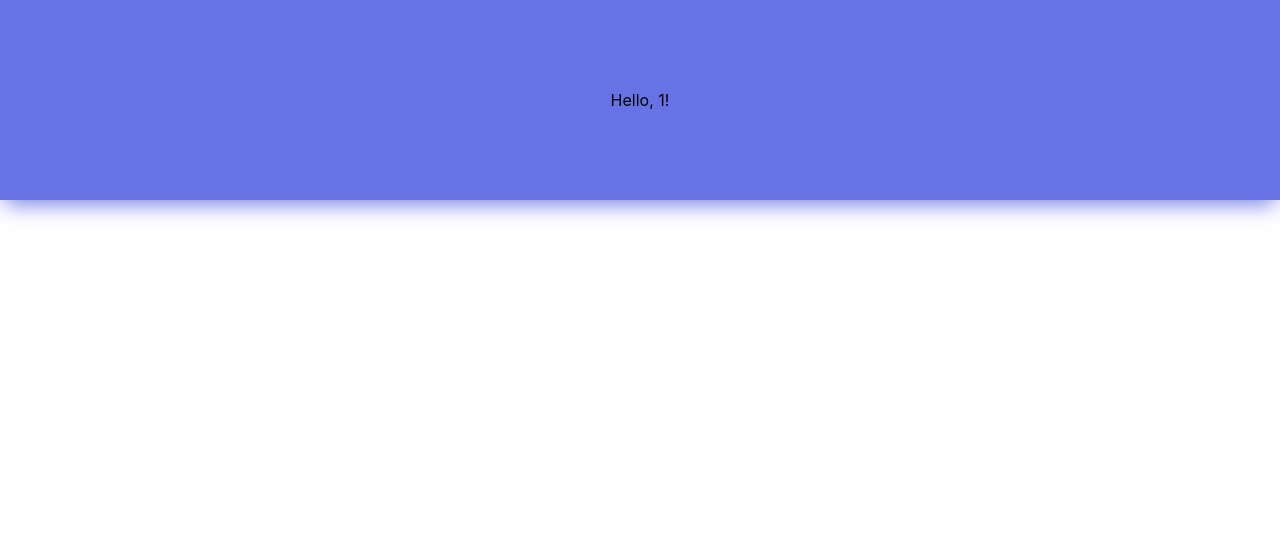
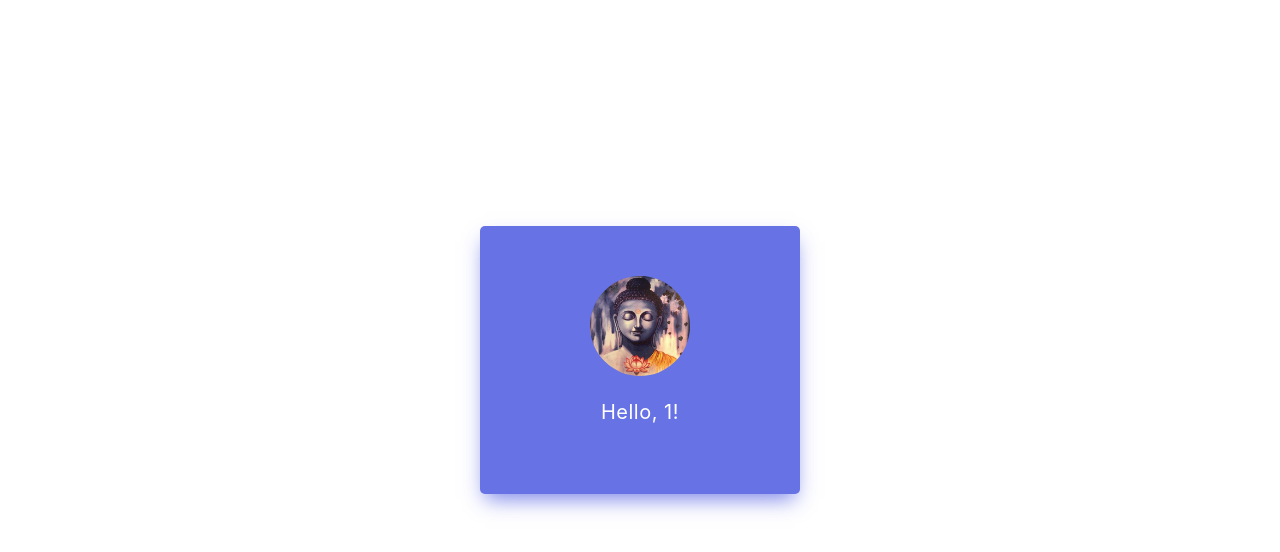
Before and after one commit to akashbdj/greet, a React app: page /1 in a window 1280 px wide. Built offline with nearby package versions, Linux system fonts and the light colour scheme.

Commit message:
add support for image, profile page done

```diff
--- a/src/style/main.css
+++ b/assets/styles/main.css
@@ -51,7 +51,7 @@ input::placeholder {
     width: 25%;
     background: #fff;
     border-radius: 5px;
-    box-shadow: 0 2px 4px 0 rgba(0, 0, 0, 0.1);
+    box-shadow: 0 2px 9px 0 #6772e552;
     position: relative;
     bottom: 40px;
 }
@@ -70,17 +70,32 @@ input::placeholder {
 }
 
 .profile {
-    // display: flex;
-    // align-items: center;
-    // justify-content: center;
-    // min-height: 100vh;
+    display: flex;
+    align-items: center;
+    justify-content: center;
+    min-height: 100vh;
+    position: relative;
+    bottom: 40px;
 }
 
 .profile header {
     background: #6772e5;
-    height: 200px;
+    padding: 50px;
+    width: 25%;
     box-shadow: 0 10px 20px -5px #6772e5db;
-    display: flex;
-    align-items: center;
-    justify-content: center;
+    text-align: center;
+    border-radius: 5px;
 }
+
+.profile--pic {
+    width: 100px;
+    height: 100px;
+    border-radius: 50%;
+}
+
+.profile--name {
+    color: #fff;
+    margin: 20px 0;
+    font-size: 20px;
+    letter-spacing: 0.025em;
+}
--- a/package.json
+++ b/package.json
@@ -33,6 +33,7 @@
     "babel-preset-react": "^6.24.1",
     "babel-preset-stage-2": "^6.24.1",
     "css-loader": "^0.28.11",
+    "file-loader": "^1.1.11",
     "html-webpack-plugin": "^3.2.0",
     "mini-css-extract-plugin": "^0.4.0",
     "webpack": "^4.12.0",
--- a/src/components/profile.js
+++ b/src/components/profile.js
@@ -1,6 +1,10 @@
 import React, { Component } from 'react'
 
 class Profile extends Component {
+    getCapitalizedName = username => {
+        return username.charAt(0).toUpperCase() + username.slice(1)
+    }
+
     render() {
         let {
             params: { username }
@@ -9,10 +13,8 @@ class Profile extends Component {
         return (
             <div className="profile">
                 <header>
-                    {
-                        //<img src="../style/buddha.jpg" />}
-                    }
-                    <div>Hello, {username}!</div>
+                    <img className="profile--pic" src="../../assets/images/buddha.jpg" />
+                    <div className="profile--name">Hello, {this.getCapitalizedName(username)}!</div>
                 </header>
             </div>
         )
--- a/src/index.js
+++ b/src/index.js
@@ -1,7 +1,7 @@
 import React from 'react'
 import ReactDOM from 'react-dom'
 import { Provider } from 'react-redux'
-import './style/main.css'
+import '../assets/styles/main.css'
 
 import Routes from './routes'
 import configureStore from './store'
--- a/webpack.config.babel.js
+++ b/webpack.config.babel.js
@@ -19,6 +19,19 @@ export default {
             {
                 test: /\.css$/,
                 use: [MiniCssExtractPlugin.loader, 'css-loader']
+            },
+            {
+                test: /\.(png|jpg|jpeg)$/,
+                use: [
+                    {
+                        loader: 'file-loader',
+                        options: {
+                            name: '[path][name]-[hash].[ext]',
+                            context: 'src/',
+                            publicPath: '/'
+                        }
+                    }
+                ]
             }
         ]
     },
```
Also changed, not shown: assets/images/buddha.jpg (renamed from src/style/buddha.jpg), 1 other file.
